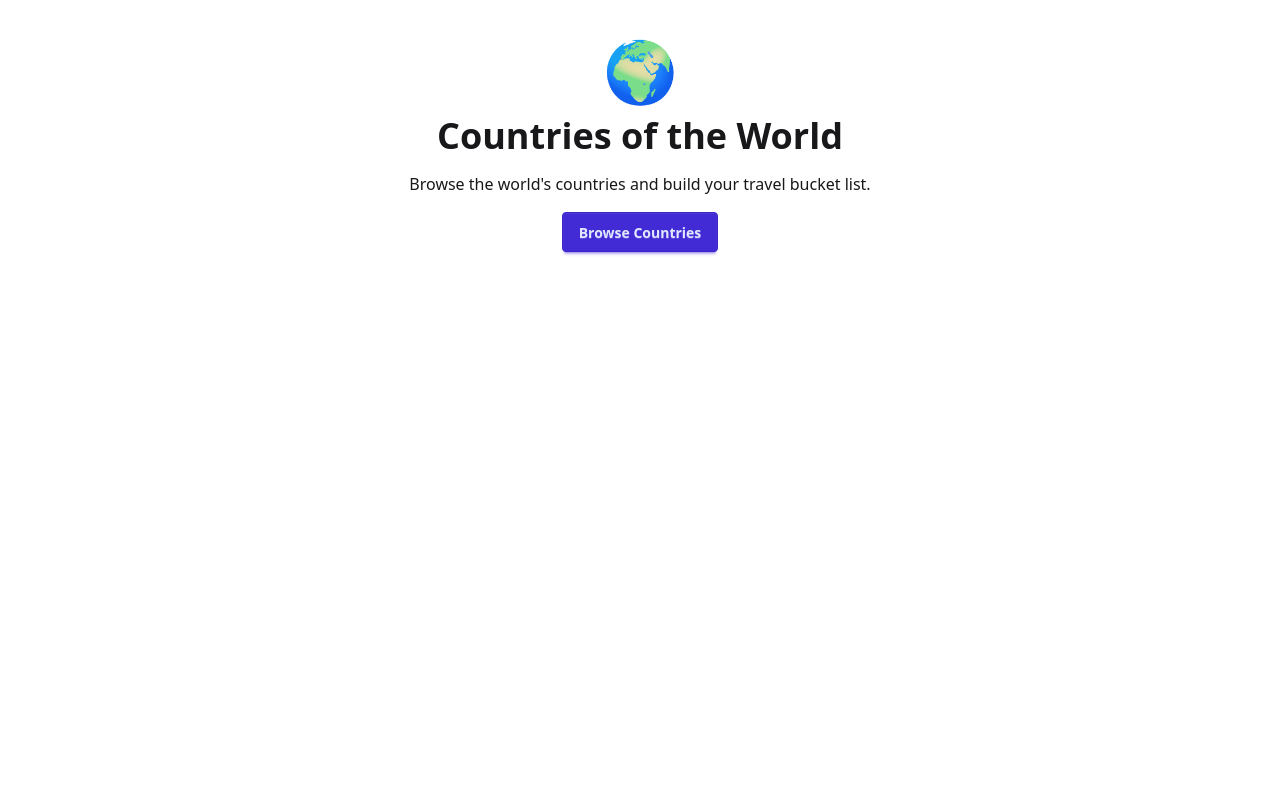
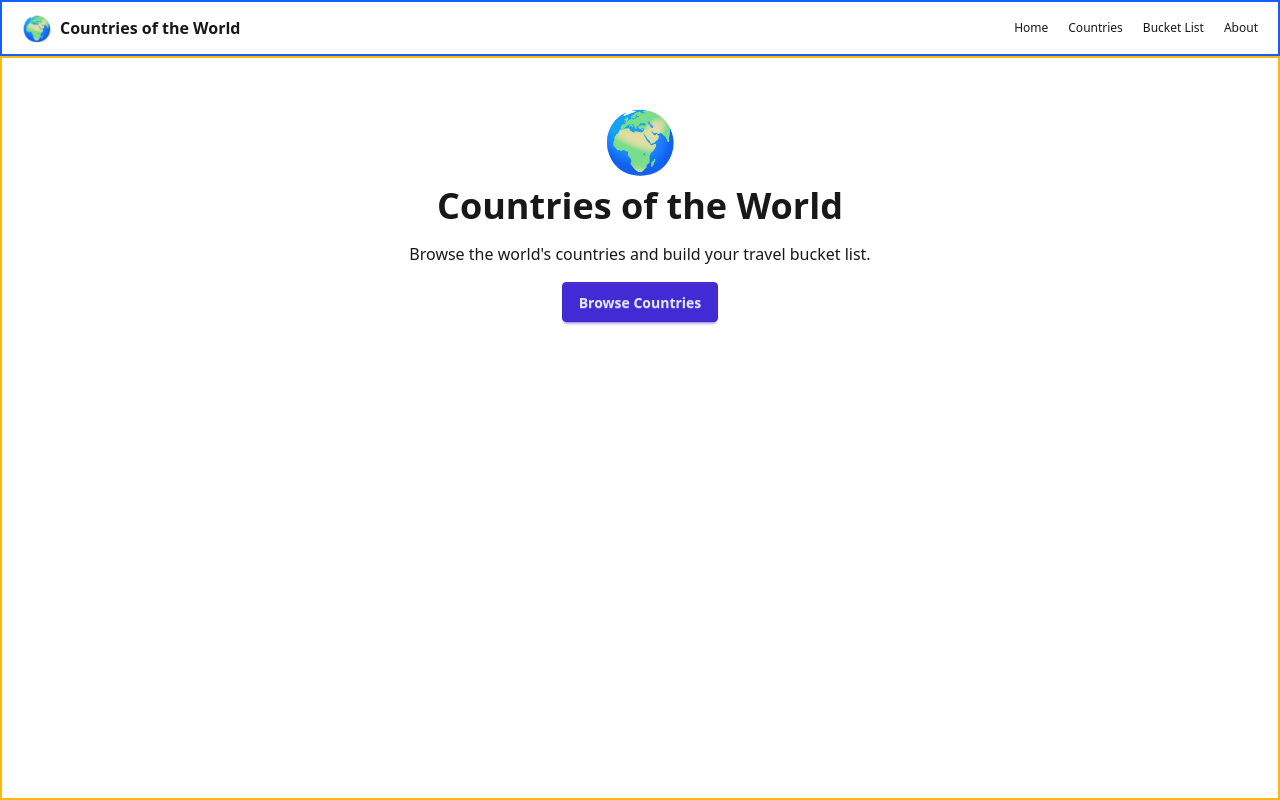
Before and after one commit to samlawrenceberlanas/lab-act-countries-, a React (Vite) app: page / in a window 1280 px wide. Built offline with nearby package versions, Linux system fonts and the light colour scheme.

Commit message:
Task 1-6 done.

```diff
--- a/src/App.jsx
+++ b/src/App.jsx
@@ -1,24 +1,35 @@
+
 import { Routes, Route } from "react-router";
 import Layout from "./components/Layout";
 import HomePage from "./pages/HomePage";
 import CountriesPage from "./pages/CountriesPage";
 import BucketListPage from "./pages/BucketListPage";
 import AboutPage from "./pages/AboutPage";
-
+import NotFoundPage from "./pages/NotFoundPage";
 
 const App = () => {
-  // TODO: replace this with a real route table using react-router.
-  // For now the app only shows HomePage. Clicking nav links causes a full
-  // page reload (or a 404) because there's no client-side routing yet.
   return (
     <Routes>
-      <Route path="/" element={<Layout />} />
-      <Route index element={<HomePage />} />
-      <Route path="/countries" element={<CountriesPage />} />
-      <Route path="/bucket-list" element={<BucketListPage />} />
-      <Route path="/about" element={<AboutPage />} />
+      <Route path="/" element={<Layout />}>
+        <Route index element={<HomePage />} />
+        <Route
+          path="countries"
+          element={<CountriesPage />}
+        />
+        <Route
+          path="bucket-list"
+          element={<BucketListPage />}
+        />
+        <Route
+          path="about"
+          element={<AboutPage />}
+        />
+        <Route
+          path="*"
+          element={<NotFoundPage />}
+        />
+      </Route>
     </Routes>
-
   );
 };
 
--- a/src/components/Layout.jsx
+++ b/src/components/Layout.jsx
@@ -27,7 +27,7 @@ const Layout = () => {
         </div>
       </nav>
       <main className="flex-1 border-2 border-amber-400 p-3">
-        {Outlet}
+        <Outlet />
       </main>
     </div>
   );
```
